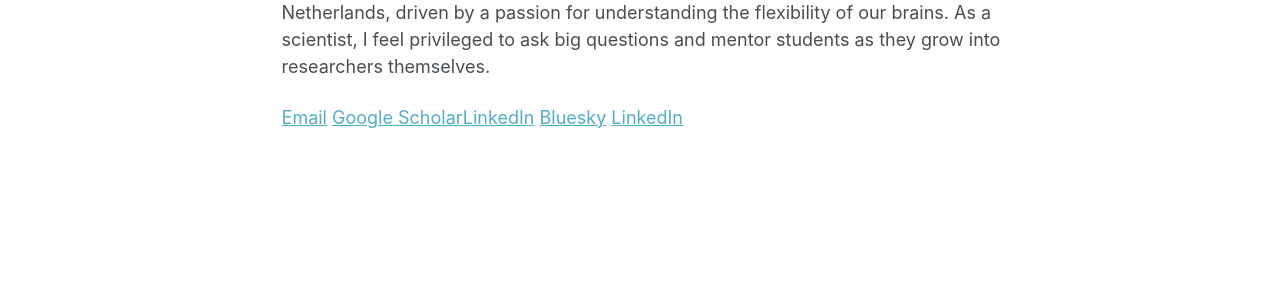
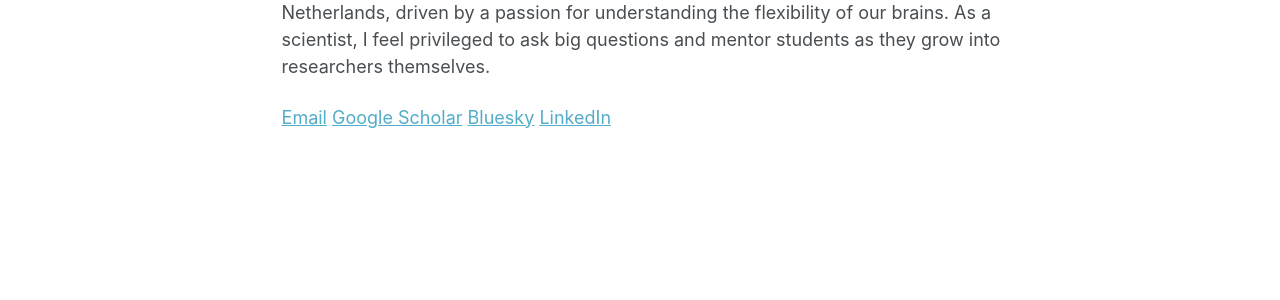
Before and after one commit to dominikaradziun/dominikaradziun.github.io, a Jekyll site: the page built from _pages/about.md, in a window 1280 px wide and 1063 px high. Shown: the part 528-828 px from the top of the window. Built offline with Jekyll 4.4.1, drawn with Linux system fonts in a browser that asks for light colours.

Commit message:
Update about.md

```diff
--- a/_pages/about.md
+++ b/_pages/about.md
@@ -15,4 +15,4 @@ I earned my PhD from Karolinska Institutet, focusing on body perception and brai
 
 My academic journey has taken me from Poland to Norway, Sweden, the UK, and now the Netherlands, driven by a passion for understanding the flexibility of our brains. As a scientist, I feel privileged to ask big questions and mentor students as they grow into researchers themselves.
 
-[Email](dominika.radziun@donders.ru.nl)     [Google Scholar](https://scholar.google.pl/citations?user=HygzNoQAAAAJ&hl=nl)[LinkedIn](https://www.linkedin.com/in/dominika-radziun-40802b116/?originalSubdomain=se)      [Bluesky](https://bsky.app/profile/nikaradziun.bsky.social)     [LinkedIn](https://www.linkedin.com/in/dominika-radziun-40802b116/)
+[Email](dominika.radziun@donders.ru.nl)     [Google Scholar](https://scholar.google.pl/citations?user=HygzNoQAAAAJ&hl=nl)      [Bluesky](https://bsky.app/profile/nikaradziun.bsky.social)     [LinkedIn](https://www.linkedin.com/in/dominika-radziun-40802b116/)
```
